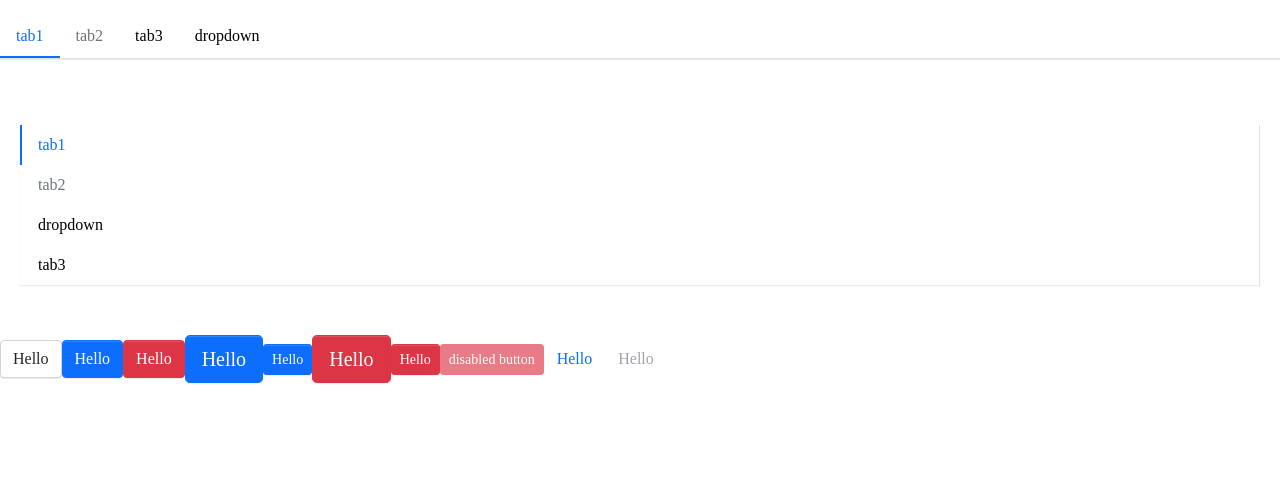
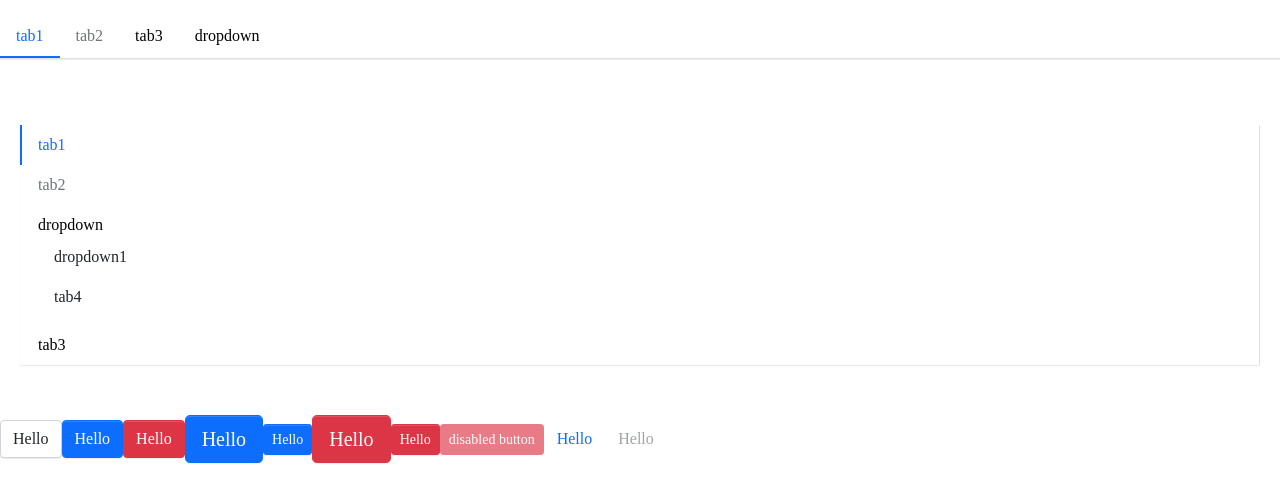
Before and after one commit to chxlvwh/fobiz-ui, a React (Create React App) app: page / in a window 1280 px wide. Shown: the top 502 px of the page. Built offline with nearby package versions, Linux system fonts and the light colour scheme.

Commit message:
feed:完成submenu默认展开功能

```diff
--- a/src/App.tsx
+++ b/src/App.tsx
@@ -7,7 +7,7 @@ import SubMenu from './components/Menu/subMenu';
 function App() {
 	return (
 		<div className="App">
-			<Menu defaultIndex="0">
+			<Menu defaultIndex="0" defaultOpenSubMenus={['3']}>
 				<MenuItem>tab1</MenuItem>
 				<MenuItem disabled>tab2</MenuItem>
 				<MenuItem>tab3</MenuItem>
@@ -17,7 +17,7 @@ function App() {
 				</SubMenu>
 			</Menu>
 			<div style={{ padding: '20px' }}>
-				<Menu defaultIndex="0" mode="vertical">
+				<Menu defaultIndex="0" mode="vertical" defaultOpenSubMenus={['2']}>
 					<MenuItem>tab1</MenuItem>
 					<MenuItem disabled>tab2</MenuItem>
 					<SubMenu title="dropdown">
--- a/src/components/Menu/menu.tsx
+++ b/src/components/Menu/menu.tsx
@@ -12,18 +12,20 @@ export interface IMenuProps {
 	mode?: MenuMode;
 	style?: React.CSSProperties;
 	onSelect?: SelectCallback;
+	defaultOpenSubMenus?: string[];
 }
 
 interface IMenuContext {
 	index: string;
 	onSelect?: SelectCallback;
 	mode?: MenuMode;
+	defaultOpenSubMenus?: string[];
 }
 
 export const MenuContext = createContext<IMenuContext>({ index: '0' });
 
 const Menu: React.FC<IMenuProps> = (props) => {
-	const { defaultIndex, className, mode, style, onSelect, children } = props;
+	const { defaultIndex, className, mode, style, onSelect, children, defaultOpenSubMenus } = props;
 	const [currentActiveIndex, setCurrentActiveIndex] = React.useState<string>(defaultIndex || '0');
 
 	const classes = classnames('fobiz-menu', className, {
@@ -40,6 +42,7 @@ const Menu: React.FC<IMenuProps> = (props) => {
 		index: currentActiveIndex ? currentActiveIndex : '0',
 		onSelect: handleSelect,
 		mode,
+		defaultOpenSubMenus,
 	};
 	const renderChildren = () => {
 		return React.Children.map(children, (child, index) => {
@@ -62,6 +65,7 @@ const Menu: React.FC<IMenuProps> = (props) => {
 Menu.defaultProps = {
 	defaultIndex: '0',
 	mode: 'horizontal',
+	defaultOpenSubMenus: [],
 };
 
 export default Menu;
--- a/src/components/Menu/subMenu.tsx
+++ b/src/components/Menu/subMenu.tsx
@@ -9,12 +9,14 @@ export interface ISubMenuProps {
 	title: string;
 	children?: React.ReactNode;
 	className?: string;
+	defaultOpenSubMenus?: [];
 }
 
 const SubMenu: FC<ISubMenuProps> = (props) => {
 	const { title, children, index, className } = props;
-	const [isOpen, setIsOpen] = useState(false);
 	const context = useContext(MenuContext);
+	const openSubMenus = context.defaultOpenSubMenus as string[];
+	const [isOpen, setIsOpen] = useState(index && context.mode === 'vertical' ? openSubMenus.includes(index) : false);
 	const classes = classnames('fobiz-menu-item fobiz-submenu-item', className, {
 		'is-active': context.index === index,
 	});
```
Also changed, not shown: 1 other file (tests, documents, lock files or other folders).
